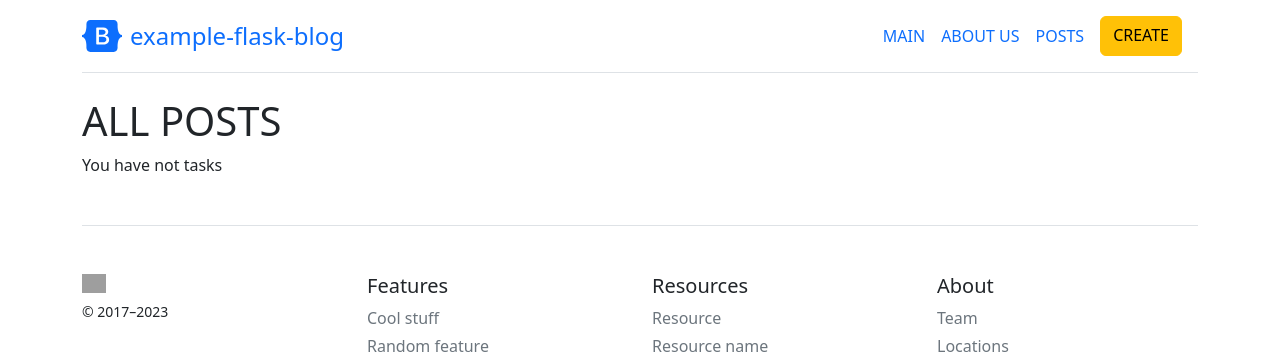
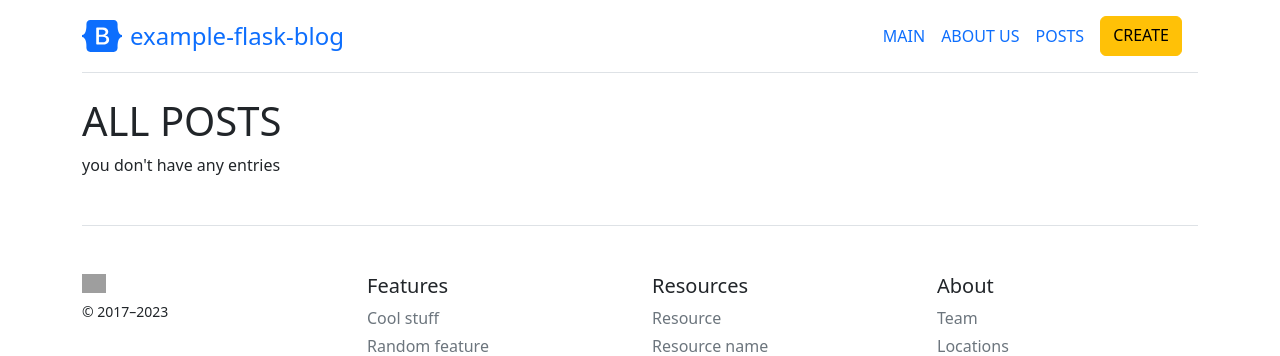
Before and after one commit to Petrovskaya-Svetlana/flaskProject, a Flask app: page /posts in a window 1280 px wide. Shown: the top 356 px of the page. Run offline with Flask 3, Linux system fonts and the light colour scheme; grey boxes are pictures that could not be loaded.

Commit message:
update finish project

```diff
--- a/templates/posts.html
+++ b/templates/posts.html
@@ -16,6 +16,6 @@
         </div>
     {% endfor %}
     {% else %}
-    <p>You have not tasks</p>
+        <p>you don't have any entries</p>
     {% endif %}
 {% endblock %}
--- a/templates/posts_detail.html
+++ b/templates/posts_detail.html
@@ -9,6 +9,7 @@
 {{ article.title }}
     <div class="alert alert-info">
         <p>{{ article.intro }}</p>
+        <p>{{ article.text }}</p>
         <p><b>Date: {{ article.date.date() }}</b></p>
         <a href="/posts/{{ article.id }}/delete" class="btn btn-danger">DELETE</a>
         <a href="/posts/{{ article.id }}/update" class="btn btn-success">UPDATE</a>
```
